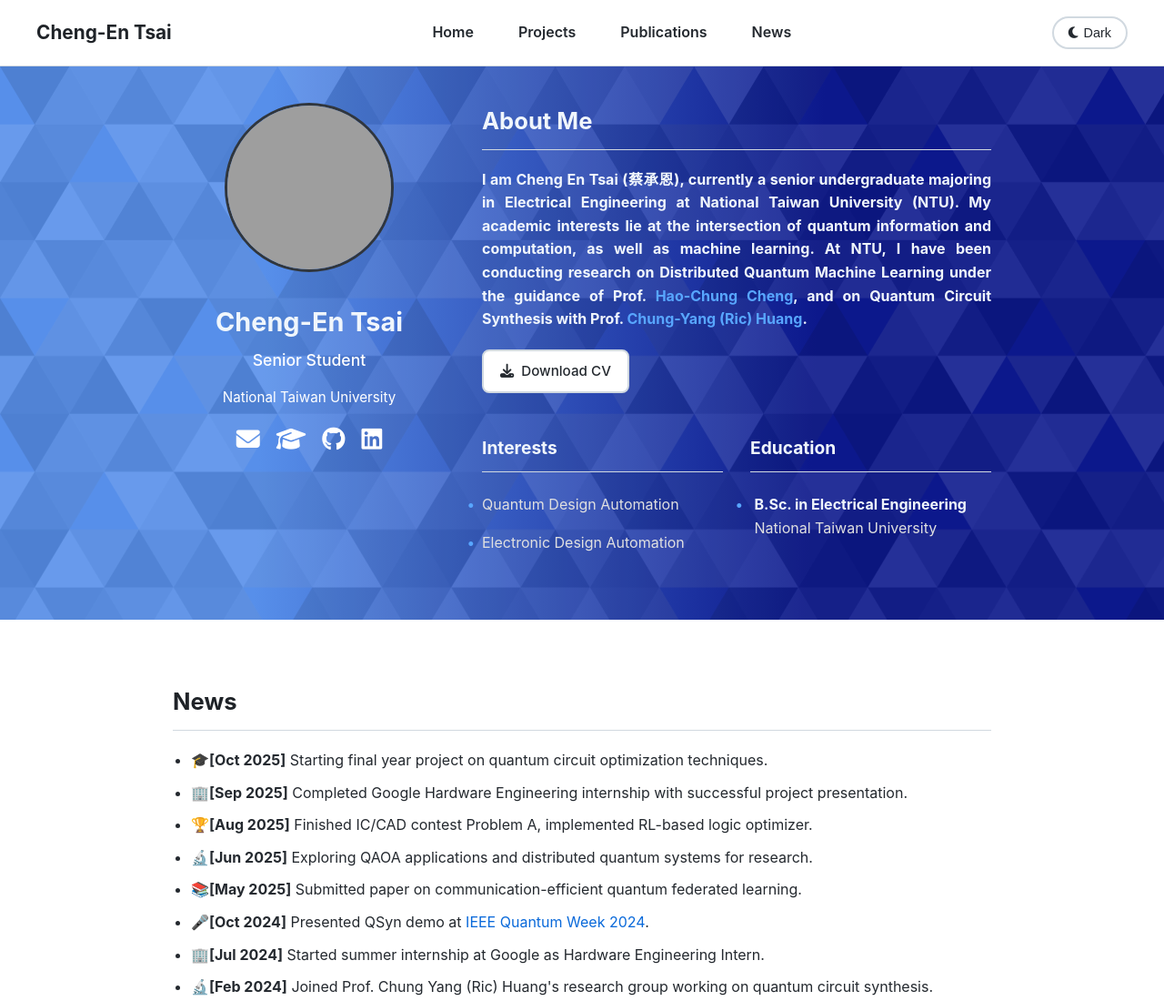
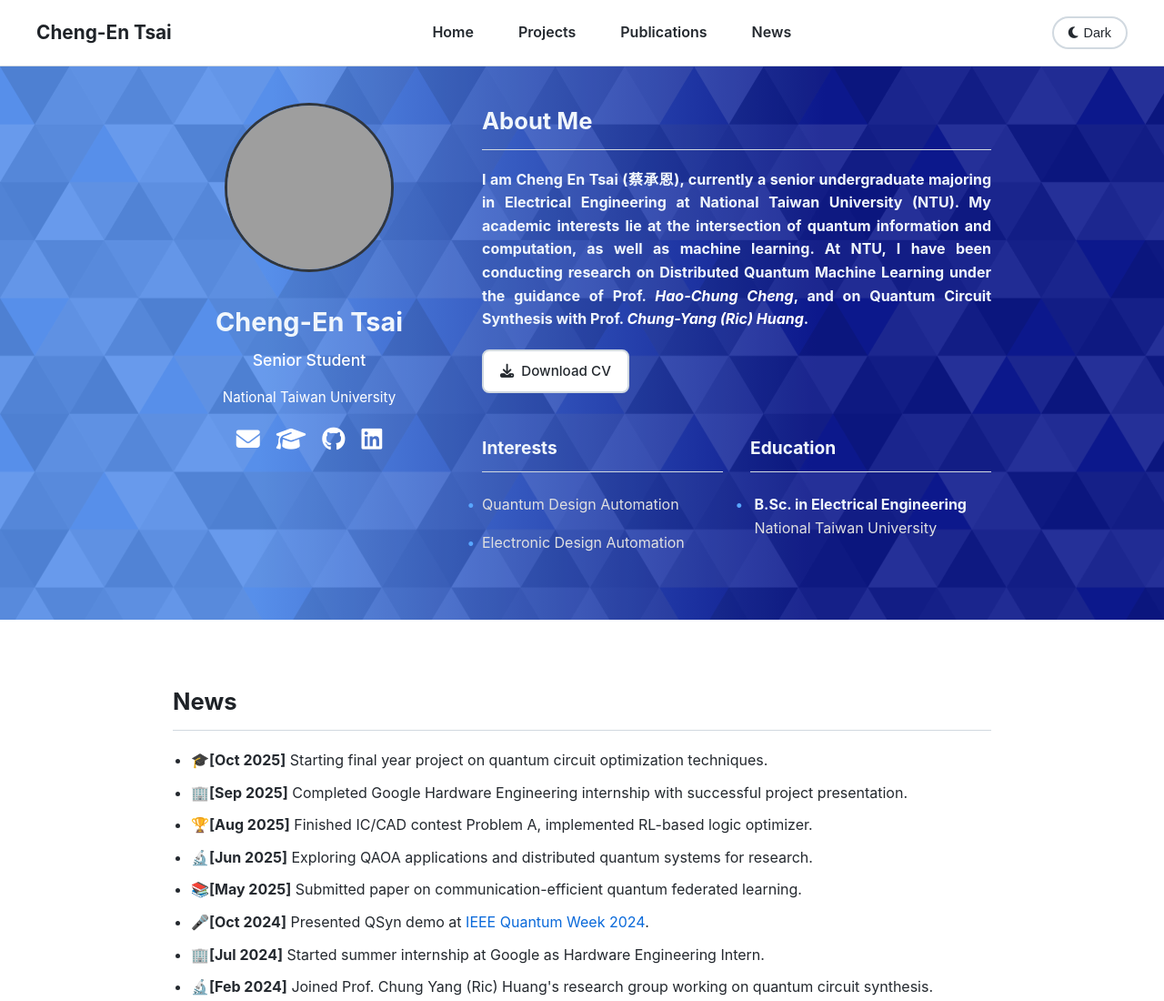
Before and after one commit to xNTsai/xNTsai.github.io, a plain HTML site: page index.html in a window 1280 px wide. Shown: the top 1100 px of the page at 91% size. Drawn offline with Linux system fonts and the light colour scheme; grey boxes are pictures that could not be loaded.

Commit message:
modify link

```diff
--- a/assets/css/style.css
+++ b/assets/css/style.css
@@ -167,11 +167,12 @@ a:hover {
 }
 
 .hero-section a {
-    color: #58a6ff;
+    color: #ffffff;
 }
 
 .hero-section a:hover {
     color: #79c0ff;
+    text-decoration: underline;
 }
 
 /* Interests/Education section text colors in hero */
--- a/index.html
+++ b/index.html
@@ -60,7 +60,7 @@
         <div class="intro-text">
           <h2>About Me</h2>
           <p>
-            <strong>I am Cheng En Tsai (蔡承恩), currently a senior undergraduate majoring in Electrical Engineering at National Taiwan University (NTU). My academic interests lie at the intersection of quantum information and computation, as well as machine learning. At NTU, I have been conducting research on Distributed Quantum Machine Learning under the guidance of Prof. <a href="http://www.hao-chung.info/" target="_blank">Hao-Chung Cheng</a>, and on Quantum Circuit Synthesis with Prof. <a href="https://cc.ee.ntu.edu.tw/~ric/" target="_blank">Chung-Yang (Ric) Huang</a>.</strong>
+            <strong>I am Cheng En Tsai (蔡承恩), currently a senior undergraduate majoring in Electrical Engineering at National Taiwan University (NTU). My academic interests lie at the intersection of quantum information and computation, as well as machine learning. At NTU, I have been conducting research on Distributed Quantum Machine Learning under the guidance of Prof. <em><a href="http://www.hao-chung.info/" target="_blank">Hao-Chung Cheng</a></em>, and on Quantum Circuit Synthesis with Prof. <em><a href="https://cc.ee.ntu.edu.tw/~ric/" target="_blank">Chung-Yang (Ric) Huang</a></em>.</strong>
           </p>
 
           <a href="cv/Cheng-En_Tsai_CV.pdf" class="btn-download" download>
```
